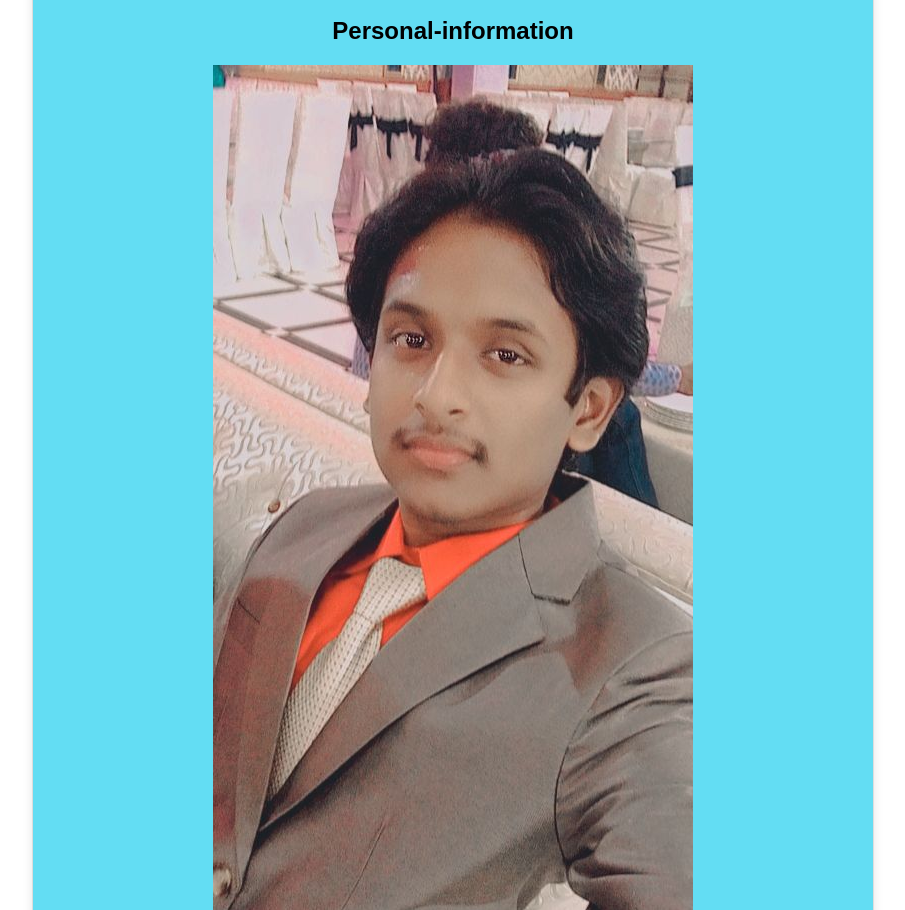
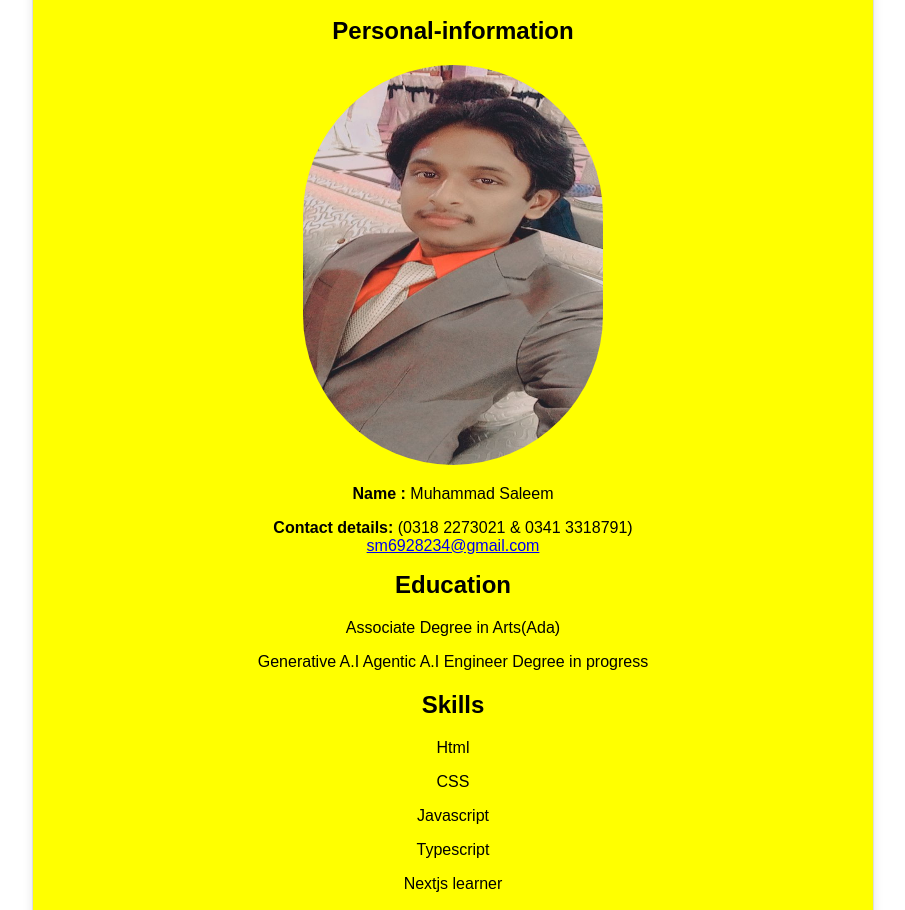
Before and after one commit to Mrsaleem110/Hackathon-milestone-1-to-2, a plain HTML site: page Hackathon project milestone 1 to 2/index.html in a window 1280 px wide. Shown: the part 164-1074 px from the top of the page, without its empty margins (187-1092 px from the left). Drawn offline with Linux system fonts and the light colour scheme.

Commit message:
edit
done

```diff
--- a/Hackathon project milestone 1 to 2/index.html
+++ b/Hackathon project milestone 1 to 2/index.html
@@ -17,7 +17,7 @@
             </header>
             <section id="personal-info"></section>
             <h2>Personal-information</h2>
-            <img src="myprofile.jpg" alt="profile-picture" >
+            <img src="myprofile.jpg" alt="profile-picture" class="img" >
             <p><b>Name :</b> Muhammad Saleem</p>
             <p><b>Contact details:</b>
                 (0318 2273021 & 0341 3318791)
@@ -26,7 +26,7 @@
             <section id="education">
                 <h2>Education</h2>
                 <p>Associate Degree in Arts(Ada)</p>
-                <p>Generative A.I Engineer Degree in progress</p>
+                <p>Generative A.I Agentic A.I Engineer Degree in progress</p>
             </section>
             <section id="skills">
                 <h2>Skills</h2>
--- a/Hackathon project milestone 1 to 2/style.css
+++ b/Hackathon project milestone 1 to 2/style.css
@@ -9,7 +9,7 @@ body {
     max-width: 800px;
     margin: 40px auto;
     padding: 20px;
-    background-color: #63ddf3;
+    background-color: yellow;
     border: 1px solid #ddd;
     box-shadow: 0 0 10px rgba(0, 0, 0, 0.1);
 }
@@ -20,7 +20,11 @@ header {
     padding: 10px;
     text-align: center;
 }
-
+.img{
+    width: 300px;
+    height: 400px;
+    border-radius: 200px;
+}
 section {
     margin-bottom: 20px;
 }
```
